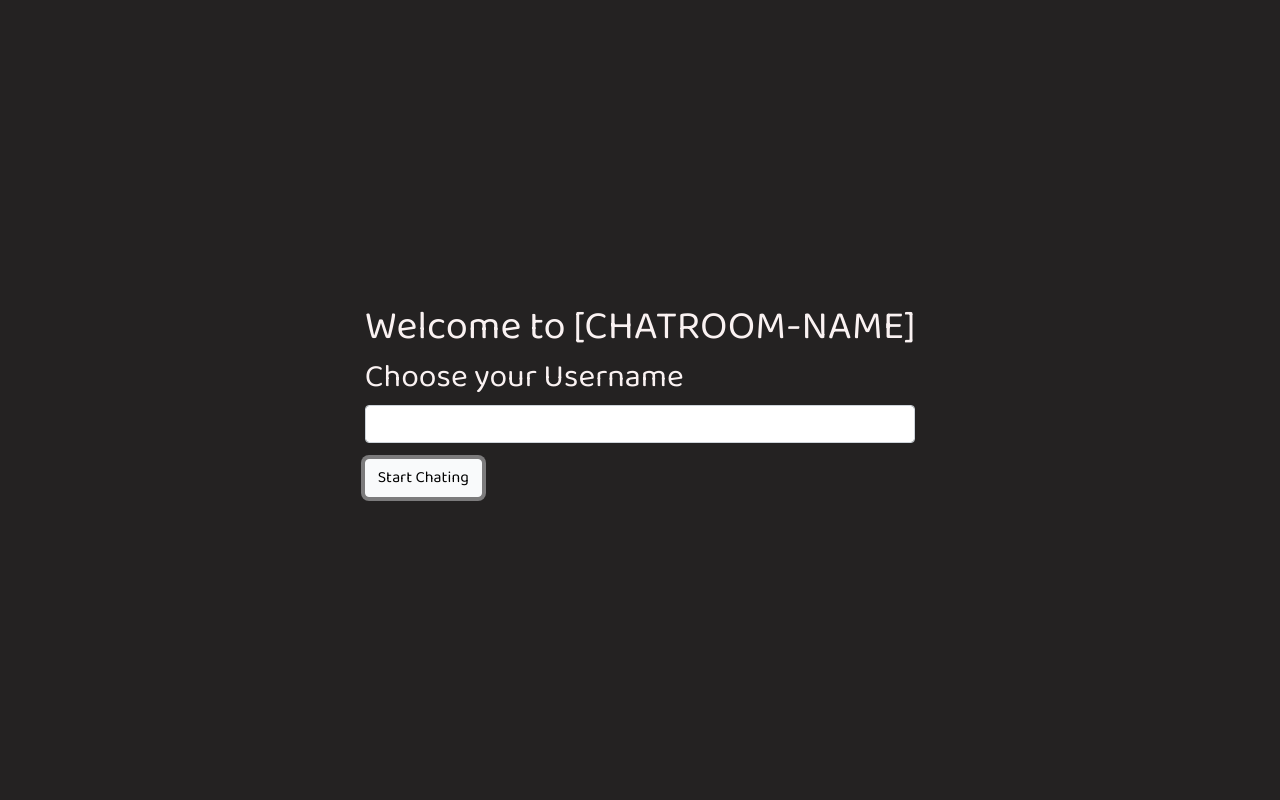
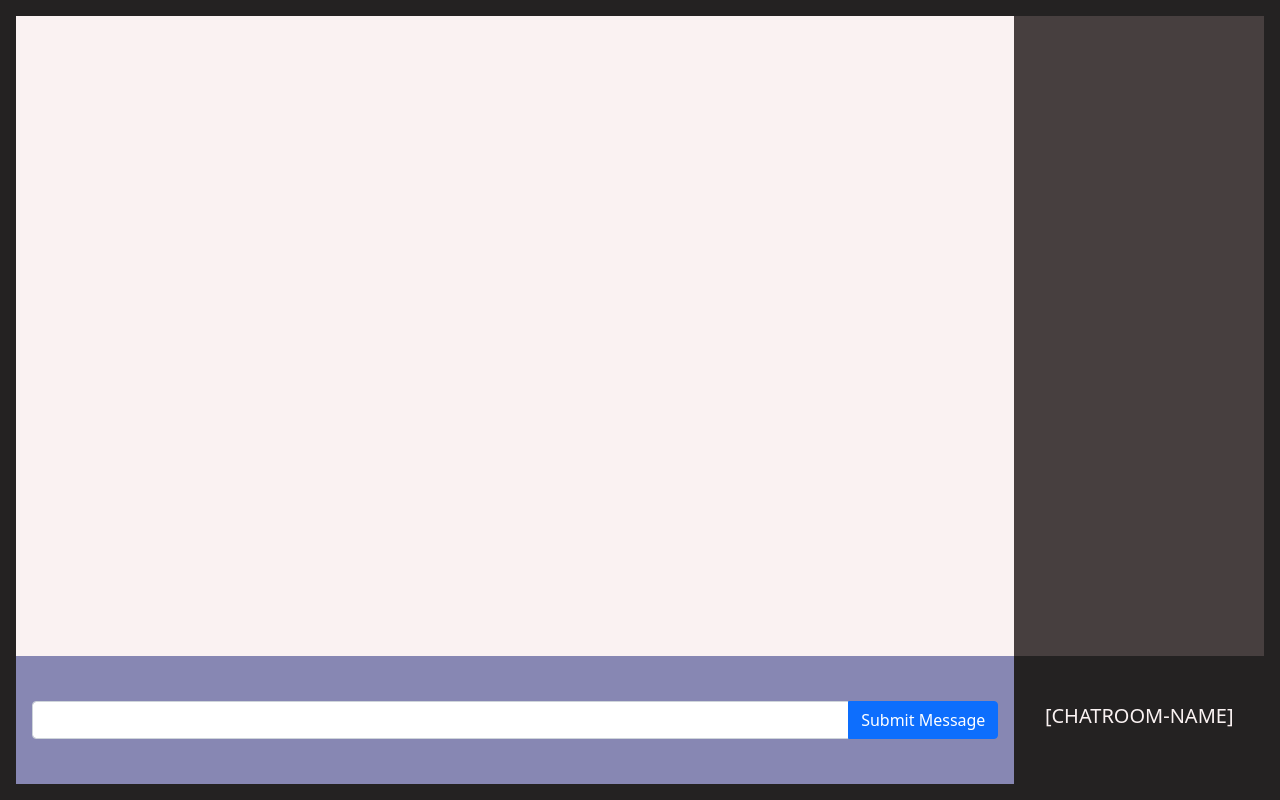
Before and after one commit to Gepoverlow/chatroom-js, a plain HTML site: page dist/index.html in a window 1280 px wide. Both pictures are taken after a click on the button "Start Chating". Drawn offline with nearby package versions, Linux system fonts and the light colour scheme; no server answers.

Commit message:
implemented some render functions to display the chatbox on start

```diff
--- a/dist/index.html
+++ b/dist/index.html
@@ -14,7 +14,10 @@
     <link href="https://fonts.googleapis.com/css2?family=Baloo+2&display=swap" rel="stylesheet" />
     <script src="/socket.io/socket.io.js" defer></script>
     <script src="/main.js" defer></script>
-    <script src="https://cdn.jsdelivr.net/npm/bootstrap@5.1.3/dist/js/bootstrap.min.js"></script>
+    <script
+      src="https://cdn.jsdelivr.net/npm/bootstrap@5.1.3/dist/js/bootstrap.min.js"
+      defer
+    ></script>
     <title>ChatRoom</title>
   </head>
   <body>
--- a/dist/main.js
+++ b/dist/main.js
@@ -13,16 +13,23 @@ __webpack_require__.r(__webpack_exports__);
 /* harmony export */   "Chatroom": () => (/* binding */ Chatroom)
 /* harmony export */ });
 /* harmony import */ var _User__WEBPACK_IMPORTED_MODULE_0__ = __webpack_require__(/*! ./User */ "./src/classes/User.js");
+/* harmony import */ var _dom_stuff_chatRoomRender__WEBPACK_IMPORTED_MODULE_1__ = __webpack_require__(/*! ../dom-stuff/chatRoomRender */ "./src/dom-stuff/chatRoomRender.js");
+
 
 
 class Chatroom {
   #user;
   constructor(username) {
     this.#user = new _User__WEBPACK_IMPORTED_MODULE_0__.User(username);
+    this.init();
   }
 
   getUser() {
     return this.#user;
+  }
+
+  init() {
+    (0,_dom_stuff_chatRoomRender__WEBPACK_IMPORTED_MODULE_1__.renderChatroom)();
   }
 }
 
@@ -87,6 +94,150 @@ class User {
     const composedMessage = `${this.#userName} said: ${message.getText()}`;
     console.log(composedMessage);
   }
+}
+
+
+
+
+/***/ }),
+
+/***/ "./src/dom-stuff/chatBoxRender.js":
+/*!****************************************!*\
+  !*** ./src/dom-stuff/chatBoxRender.js ***!
+  \****************************************/
+/***/ ((__unused_webpack_module, __webpack_exports__, __webpack_require__) => {
+
+__webpack_require__.r(__webpack_exports__);
+/* harmony export */ __webpack_require__.d(__webpack_exports__, {
+/* harmony export */   "chatBoxRender": () => (/* binding */ chatBoxRender)
+/* harmony export */ });
+function chatBoxRender(parent) {
+  const chatBox = document.createElement("div");
+  chatBox.id = "container-chatbox";
+  parent.appendChild(chatBox);
+
+  const chatUl = document.createElement("ul");
+  chatUl.id = "chatbox-ul";
+  chatBox.appendChild(chatUl);
+}
+
+
+
+
+/***/ }),
+
+/***/ "./src/dom-stuff/chatLogoRender.js":
+/*!*****************************************!*\
+  !*** ./src/dom-stuff/chatLogoRender.js ***!
+  \*****************************************/
+/***/ ((__unused_webpack_module, __webpack_exports__, __webpack_require__) => {
+
+__webpack_require__.r(__webpack_exports__);
+/* harmony export */ __webpack_require__.d(__webpack_exports__, {
+/* harmony export */   "chatLogoRender": () => (/* binding */ chatLogoRender)
+/* harmony export */ });
+function chatLogoRender(parent) {
+  const chatLogo = document.createElement("div");
+  chatLogo.id = "container-chatlogo";
+  parent.appendChild(chatLogo);
+
+  const logo = document.createElement("h5");
+  logo.textContent = "[CHATROOM-NAME]";
+  chatLogo.appendChild(logo);
+}
+
+
+
+
+/***/ }),
+
+/***/ "./src/dom-stuff/chatMessageRender.js":
+/*!********************************************!*\
+  !*** ./src/dom-stuff/chatMessageRender.js ***!
+  \********************************************/
+/***/ ((__unused_webpack_module, __webpack_exports__, __webpack_require__) => {
+
+__webpack_require__.r(__webpack_exports__);
+/* harmony export */ __webpack_require__.d(__webpack_exports__, {
+/* harmony export */   "chatMessageRender": () => (/* binding */ chatMessageRender)
+/* harmony export */ });
+function chatMessageRender(parent) {
+  const chatMessage = document.createElement("div");
+  chatMessage.id = "container-chatmessage";
+  parent.appendChild(chatMessage);
+
+  const chatMessageBox = document.createElement("div");
+  chatMessageBox.className = "input-group";
+  chatMessage.appendChild(chatMessageBox);
+
+  const chatMessageInput = document.createElement("input");
+  chatMessageInput.className = "form-control";
+  chatMessageBox.appendChild(chatMessageInput);
+
+  const chatMessageButton = document.createElement("button");
+  chatMessageButton.className = "btn btn-primary";
+  chatMessageButton.textContent = "Submit Message";
+  chatMessageBox.appendChild(chatMessageButton);
+}
+
+
+
+
+/***/ }),
+
+/***/ "./src/dom-stuff/chatOnlineRender.js":
+/*!*******************************************!*\
+  !*** ./src/dom-stuff/chatOnlineRender.js ***!
+  \*******************************************/
+/***/ ((__unused_webpack_module, __webpack_exports__, __webpack_require__) => {
+
+__webpack_require__.r(__webpack_exports__);
+/* harmony export */ __webpack_require__.d(__webpack_exports__, {
+/* harmony export */   "chatOnlineRender": () => (/* binding */ chatOnlineRender)
+/* harmony export */ });
+function chatOnlineRender(parent) {
+  const chatOnline = document.createElement("div");
+  chatOnline.id = "container-chatonline";
+  parent.appendChild(chatOnline);
+}
+
+
+
+
+/***/ }),
+
+/***/ "./src/dom-stuff/chatRoomRender.js":
+/*!*****************************************!*\
+  !*** ./src/dom-stuff/chatRoomRender.js ***!
+  \*****************************************/
+/***/ ((__unused_webpack_module, __webpack_exports__, __webpack_require__) => {
+
+__webpack_require__.r(__webpack_exports__);
+/* harmony export */ __webpack_require__.d(__webpack_exports__, {
+/* harmony export */   "renderChatroom": () => (/* binding */ renderChatroom)
+/* harmony export */ });
+/* harmony import */ var _chatMessageRender__WEBPACK_IMPORTED_MODULE_0__ = __webpack_require__(/*! ./chatMessageRender */ "./src/dom-stuff/chatMessageRender.js");
+/* harmony import */ var _chatLogoRender__WEBPACK_IMPORTED_MODULE_1__ = __webpack_require__(/*! ./chatLogoRender */ "./src/dom-stuff/chatLogoRender.js");
+/* harmony import */ var _chatOnlineRender__WEBPACK_IMPORTED_MODULE_2__ = __webpack_require__(/*! ./chatOnlineRender */ "./src/dom-stuff/chatOnlineRender.js");
+/* harmony import */ var _chatBoxRender__WEBPACK_IMPORTED_MODULE_3__ = __webpack_require__(/*! ./chatBoxRender */ "./src/dom-stuff/chatBoxRender.js");
+
+
+
+
+
+const containerAll = document.getElementById("container-all");
+
+function renderChatroom() {
+  containerAll.innerHTML = "";
+
+  const chatRoom = document.createElement("div");
+  chatRoom.id = "container-chatroom";
+  containerAll.appendChild(chatRoom);
+
+  (0,_chatBoxRender__WEBPACK_IMPORTED_MODULE_3__.chatBoxRender)(chatRoom);
+  (0,_chatOnlineRender__WEBPACK_IMPORTED_MODULE_2__.chatOnlineRender)(chatRoom);
+  (0,_chatMessageRender__WEBPACK_IMPORTED_MODULE_0__.chatMessageRender)(chatRoom);
+  (0,_chatLogoRender__WEBPACK_IMPORTED_MODULE_1__.chatLogoRender)(chatRoom);
 }
 
 
@@ -159,11 +310,21 @@ var __webpack_exports__ = {};
 __webpack_require__.r(__webpack_exports__);
 /* harmony import */ var _classes_Chatroom__WEBPACK_IMPORTED_MODULE_0__ = __webpack_require__(/*! ./classes/Chatroom */ "./src/classes/Chatroom.js");
 
+
 let socket = io.connect();
 
-const chatRoom = new _classes_Chatroom__WEBPACK_IMPORTED_MODULE_0__.Chatroom("gepoverlowwww");
-const user = chatRoom.getUser();
-user.sendMessage("yoooowwww");
+const startButton = document.getElementById("start-button");
+const userNameInput = document.getElementById("username-input");
+
+startButton.addEventListener("click", () => {
+  const userName = userNameInput.value;
+  const chatRoom = new _classes_Chatroom__WEBPACK_IMPORTED_MODULE_0__.Chatroom(userName);
+  console.log(chatRoom);
+});
+
+// const user = chatRoom.getUser();
+// user.sendMessage("yoooowwww");
+// user.sendMessage("hey mo");
 
 // msgAllButton.addEventListener("click", () => {
 //   let message = msgInput.value;
--- a/dist/style.css
+++ b/dist/style.css
@@ -23,3 +23,45 @@ html {
   color: rgb(250, 242, 242);
   font-family: "Baloo 2", cursive;
 }
+
+#container-chatroom {
+  min-height: 100vh;
+  min-width: 100vw;
+  display: grid;
+  padding: 1em;
+  grid-template-columns: 4fr 1fr;
+  grid-template-rows: 5fr 1fr;
+}
+
+#container-chatbox {
+  background-color: rgb(250, 242, 242);
+  overflow: scroll;
+}
+
+#container-chatonline {
+  background-color: rgb(71, 63, 63);
+}
+
+#container-chatmessage {
+  background-color: rgb(135, 135, 179);
+  position: relative;
+}
+
+#container-chatmessage > .input-group {
+  top: 50%;
+  transform: translateY(-50%);
+  margin-right: 1em;
+  margin-left: 1em;
+}
+
+#container-chatlogo {
+  display: flex;
+  align-items: center;
+  justify-content: center;
+  color: rgb(250, 242, 242);
+  padding: 0.5em;
+}
+
+.input-group {
+  width: auto;
+}
--- a/src/classes/Chatroom.js
+++ b/src/classes/Chatroom.js
@@ -1,14 +1,20 @@
 import { User } from "./User";
+import { renderChatroom } from "../dom-stuff/chatRoomRender";
 
 class Chatroom {
   #user;
   constructor(username) {
     this.#user = new User(username);
+    this.init();
   }
 
   getUser() {
     return this.#user;
   }
+
+  init() {
+    renderChatroom();
+  }
 }
 
 export { Chatroom };
```
Also changed, not shown: src/dom-stuff/chatBoxRender.js (added, +11 -0 lines), src/dom-stuff/chatLogoRender.js (added, +11 -0 lines), src/dom-stuff/chatMessageRender.js (added, +20 -0 lines), src/dom-stuff/chatOnlineRender.js (added, +7 -0 lines), src/dom-stuff/chatRoomRender.js (added, +21 -0 lines), src/index.js (+13 -3 lines), 1 other file.
